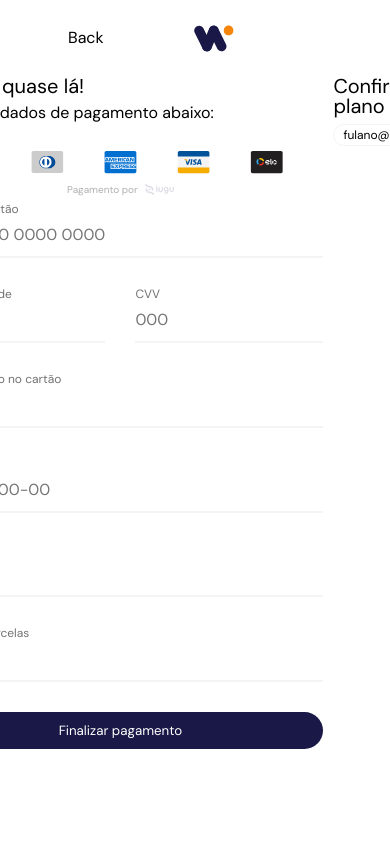
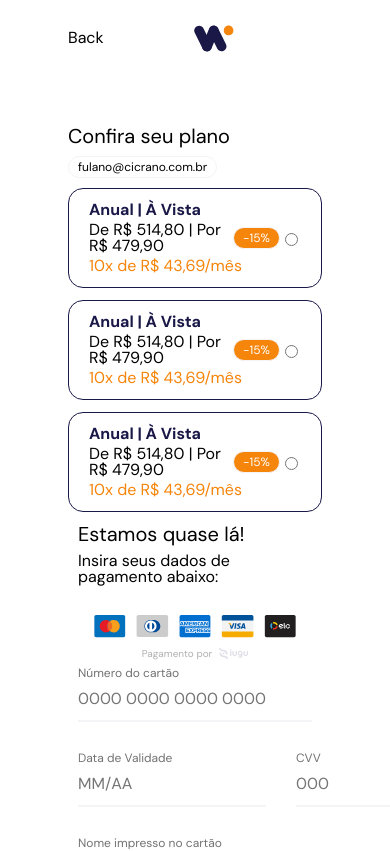
Before and after one commit to luisdourado33/checkout-app, a React (Vite) app: page / in a window 390 px wide. Shown: the top 851 px of the page. Built offline with nearby package versions, Linux system fonts and the light colour scheme.

Commit message:
feat: set breakpoint adjustment to components

```diff
--- a/src/components/atoms/CardFlag/index.tsx
+++ b/src/components/atoms/CardFlag/index.tsx
@@ -5,6 +5,7 @@ import type { CardFlagProps } from "utils";
 
 const Image = styled.img`
   transition: ${({ theme }) => theme.transition.default}
+
   &:hover {
     transform: scale(1.1);
   }
--- /dev/null
+++ b/src/components/molecules/InfoPlan/index.tsx
@@ -0,0 +1,43 @@
+import React from "react";
+
+import { useTheme } from "styled-components";
+
+import { InfoPlanCard } from "./styles";
+import { Badge, Box, Text } from "components/atoms";
+
+export const InfoPlan = (): any => {
+  const theme = useTheme();
+  return (
+    <InfoPlanCard
+      w="100%"
+      h="100px"
+      d="flex"
+      flexDirection="column"
+      justifyContent="center"
+      style={{
+        padding: "20px",
+        borderRadius: "15px",
+        border: `1px solid ${theme.colors.main.primary}`,
+        marginBottom: "12px",
+        cursor: "pointer",
+      }}
+    >
+      <Text fontWeight="bold" color={theme.colors.main.primary}>
+        Anual | À Vista
+      </Text>
+      <Box d="flex" justifyContent="space-between" align="center" my="4px">
+        <Text>De R$ 514,80 | Por R$ 479,90</Text>
+        <Badge
+          style={{
+            backgroundColor: theme.colors.main.secondary,
+            color: "#ffff",
+          }}
+        >
+          -15%
+        </Badge>
+        <input type="radio" />
+      </Box>
+      <Text color={theme.colors.main.secondary}>10x de R$ 43,69/mês</Text>
+    </InfoPlanCard>
+  );
+};
--- /dev/null
+++ b/src/components/molecules/InfoPlan/styles.ts
@@ -0,0 +1,24 @@
+import styled from "styled-components";
+
+import { Box } from "components/atoms";
+
+export const InfoPlanCard = styled(Box)`
+  transition: all 0.2s;
+  min-width: 330px;
+
+  &:hover {
+    transform: scale(1.009);
+  }
+
+  @media (max-width: ${({ theme }) => theme.breakpoints.mobileL}) {
+    min-width: auto;
+    display: flex;
+    flex-direction: column;
+  }
+
+  @media (max-width: ${({ theme }) => theme.breakpoints.mobileS}) {
+    display: flex;
+    justify-content: column;
+    font-size: 12px;
+  }
+`;
--- a/src/components/molecules/index.ts
+++ b/src/components/molecules/index.ts
@@ -1 +1,2 @@
 export * from "./AppHeader";
+export * from "./InfoPlan";
--- a/src/components/organisms/PaymentForm/index.tsx
+++ b/src/components/organisms/PaymentForm/index.tsx
@@ -7,7 +7,7 @@ export const Form = styled.form``;
 
 export const PaymentForm: React.FC<any> = () => {
   return (
-    <Box>
+    <Box w="100%">
       <Form>
         <Input
           id="card-number"
@@ -17,11 +17,7 @@ export const PaymentForm: React.FC<any> = () => {
           type="text"
           style={{ marginBottom: "30px" }}
         />
-        <Wrapper
-          d="flex"
-          justifyContent="space-between"
-          style={{ marginBottom: "30px" }}
-        >
+        <Wrapper d="flex" w="100%" style={{ marginBottom: "30px" }}>
           <Input
             id="expiration-date"
             label="Data de Validade"
@@ -37,7 +33,7 @@ export const PaymentForm: React.FC<any> = () => {
             label="CVV"
             placeholder="000"
             type="number"
-            w="fit-content"
+            w="100%"
           />
         </Wrapper>
         <Input
--- /dev/null
+++ b/src/components/organisms/PlanList/index.tsx
@@ -0,0 +1,12 @@
+import React from "react";
+
+import { Box } from "components/atoms";
+import { InfoPlan } from "components/molecules";
+
+export const PlanList = (): any => {
+  const renderItems = [1, 2, 3].map((item: any, index: number) => (
+    <InfoPlan key={index} />
+  ));
+
+  return <Box>{renderItems}</Box>;
+};
--- a/src/components/organisms/index.ts
+++ b/src/components/organisms/index.ts
@@ -1 +1,2 @@
 export * from "./PaymentForm";
+export * from "./PlanList";
--- a/src/components/pages/Home/index.tsx
+++ b/src/components/pages/Home/index.tsx
@@ -6,9 +6,10 @@ import { cardFlags } from "utils";
 import type { CardFlagProps } from "utils";
 
 import { AppHeader } from "components/molecules";
-import { PaymentForm } from "components/organisms";
+import { PaymentForm, PlanList } from "components/organisms";
 
 import { Container, Box, Text, CardFlag, Badge } from "components/atoms";
+import { ContainerForm, Content } from "./styles";
 
 import iuguIcon from "assets/icons/iugu.svg";
 
@@ -23,8 +24,14 @@ export const Home: React.FC<any> = () => {
   return (
     <Container fluid h="100%">
       <AppHeader />
-      <Container fluid d="flex" h="80%" justifyContent="center">
-        <Box mx="10px" d="flex" w="fit-content" h="100%" flexDirection="column">
+      <Content
+        fluid
+        d="flex"
+        flexDirection="row"
+        justifyContent="space-evenly"
+        py="50px"
+      >
+        <ContainerForm mx="10px" d="flex" h="100%" flexDirection="column">
           <Text
             fontSize="20px"
             fontWeight="400px"
@@ -39,9 +46,10 @@ export const Home: React.FC<any> = () => {
           <Box
             d="flex"
             align="center"
-            justifyContent="space-evenly"
+            justifyContent="center"
             style={{
               marginBottom: "10px",
+              gap: "10px",
             }}
           >
             {renderCardFlags}
@@ -63,7 +71,7 @@ export const Home: React.FC<any> = () => {
             <img src={iuguIcon} width={"29px"} height={"11px"} />
           </Box>
           <PaymentForm />
-        </Box>
+        </ContainerForm>
         <Box>
           <Text
             fontSize="20px"
@@ -72,9 +80,12 @@ export const Home: React.FC<any> = () => {
           >
             Confira seu plano
           </Text>
-          <Badge>fulano@cicrano.com.br</Badge>
+          <Badge w="fit-content" my="10px">
+            fulano@cicrano.com.br
+          </Badge>
+          <PlanList />
         </Box>
-      </Container>
+      </Content>
     </Container>
   );
 };
--- /dev/null
+++ b/src/components/pages/Home/styles.ts
@@ -0,0 +1,12 @@
+import styled from "styled-components";
+
+import { Box, Container as AtomContainer } from "components/atoms";
+
+export const Content = styled(AtomContainer)`
+  @media (max-width: ${({ theme }) => theme.breakpoints.tablet}) {
+    flex-direction: column-reverse;
+    padding-inline: ${({ theme }) => theme.spacing.inline};
+  }
+`;
+
+export const ContainerForm = styled(Box)``;
```
